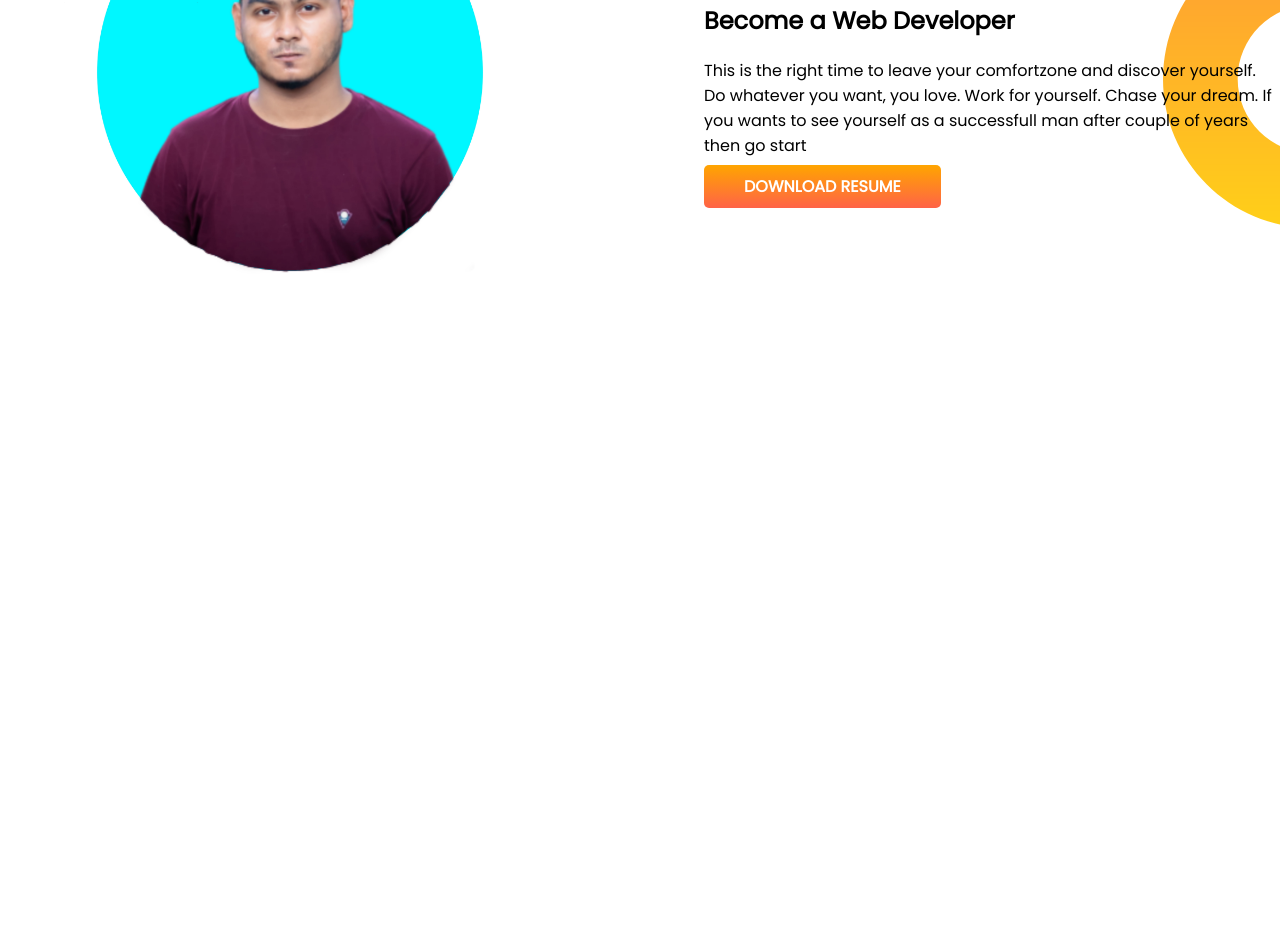
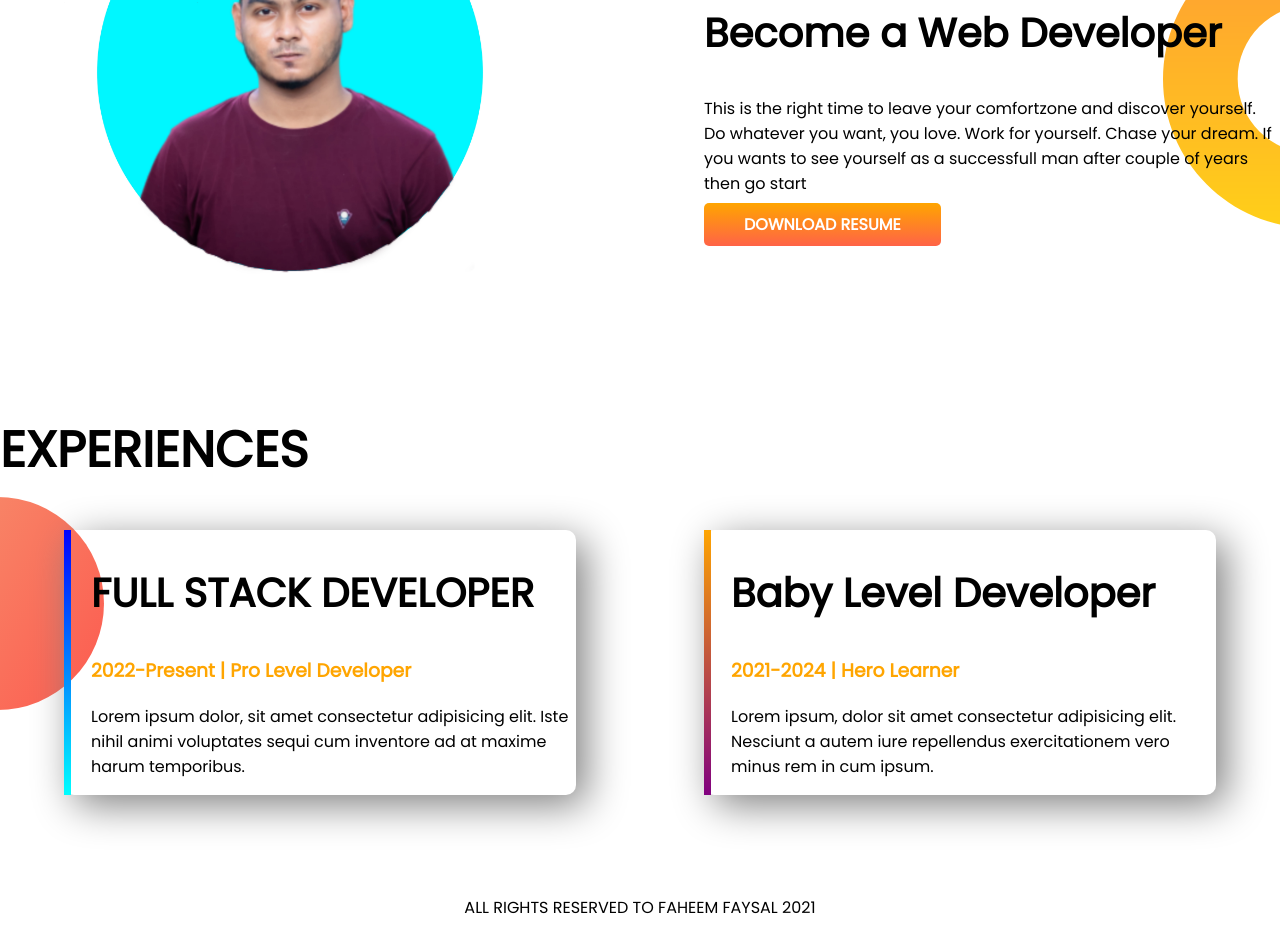
Before and after one commit to faheemonweb/my-portfolio, a plain HTML site: page index.html in a window 1280 px wide. Shown: the part 793-1729 px from the top of the page. Before the commit the page ends 1206 px from the top, so only its background shows below. Drawn offline with Linux system fonts and the light colour scheme.

Commit message:
footer-added

```diff
--- a/index.html
+++ b/index.html
@@ -13,7 +13,7 @@
 </head>
 
 <body>
-    <section class="top-banner">
+    <section class="top-banner flexible-container">
         <div class="half-width">
             <h1>Welcome To</h1>
             <h1><span class="orange-color">Faheem Faysal's</span> World!</h1>
@@ -34,7 +34,7 @@
             <img src="images/three.png" alt="" width="550px">
         </div>
     </section>
-    <section class="dream-big">
+    <section class="dream-big flexible-container">
         <div class="half-width">
             <img src="images/two.png" alt="" width="550px">
         </div>
@@ -51,8 +51,30 @@
         </div>
 
     </section>
+    <section class="experience-area">
+        <h1>EXPERIENCES</h1>
+        <div class="flexible-container">
+            <div id="web-dev" class="experience-item">
+                <h2>FULL STACK DEVELOPER</h2>
+                <h3 class="orange-color">2022-Present | Pro Level Developer</h3>
+                <p>Lorem ipsum dolor, sit amet consectetur adipisicing elit. Iste nihil animi voluptates sequi cum
+                    inventore
+                    ad at maxime harum temporibus.</p>
+            </div>
+            <div id="baby-dev" class="experience-item">
+                <h2>Baby Level Developer</h2>
+                <h3 class="orange-color">2021-2024 | Hero Learner </h3>
+                <p>Lorem ipsum, dolor sit amet consectetur adipisicing elit. Nesciunt a autem iure repellendus
+                    exercitationem vero minus rem in cum ipsum.</p>
+            </div>
+
+        </div>
+    </section>
 
 </body>
+<footer>
+    <P>ALL RIGHTS RESERVED TO FAHEEM FAYSAL 2021</P>
+</footer>
 
 
 </html>
--- a/style.css
+++ b/style.css
@@ -6,16 +6,20 @@ h1{
     font-size: 50px;
 
 }
+h2{
+    font-size: 40px;
+}
 .orange-color{
     color: orange;
 }
-section{
+.flexible-container{
     display: flex;
     margin-bottom: 100px;
 }
 .half-width{
     width: 50%;
     padding-left: 5%;
+
 }
 .half-width img{
     width: 80%;
@@ -39,3 +43,32 @@ section{
     background-repeat: no-repeat;
     background-position: right;
 }
+.experience-item{
+    width: 40%;
+    margin-left: 5%;
+    margin-right: 5%;
+    padding-left: 20px;
+    border-radius: 10px;
+
+    box-shadow: 10px 10px  40px gray;
+}
+.experience-area{
+    background-image: url(images/exp-bg.png);
+    background-repeat: no-repeat;
+    background-position: left;
+}
+#web-dev{
+    border-left: 7px solid;
+    border-image: linear-gradient(blue,cyan);
+    border-image-slice: 1;
+}
+#baby-dev{
+    border-left: 7px solid;
+    border-image: linear-gradient(orange,purple);
+    border-image-slice: 1;
+
+}
+footer P{
+    text-align: center;
+
+}
```
